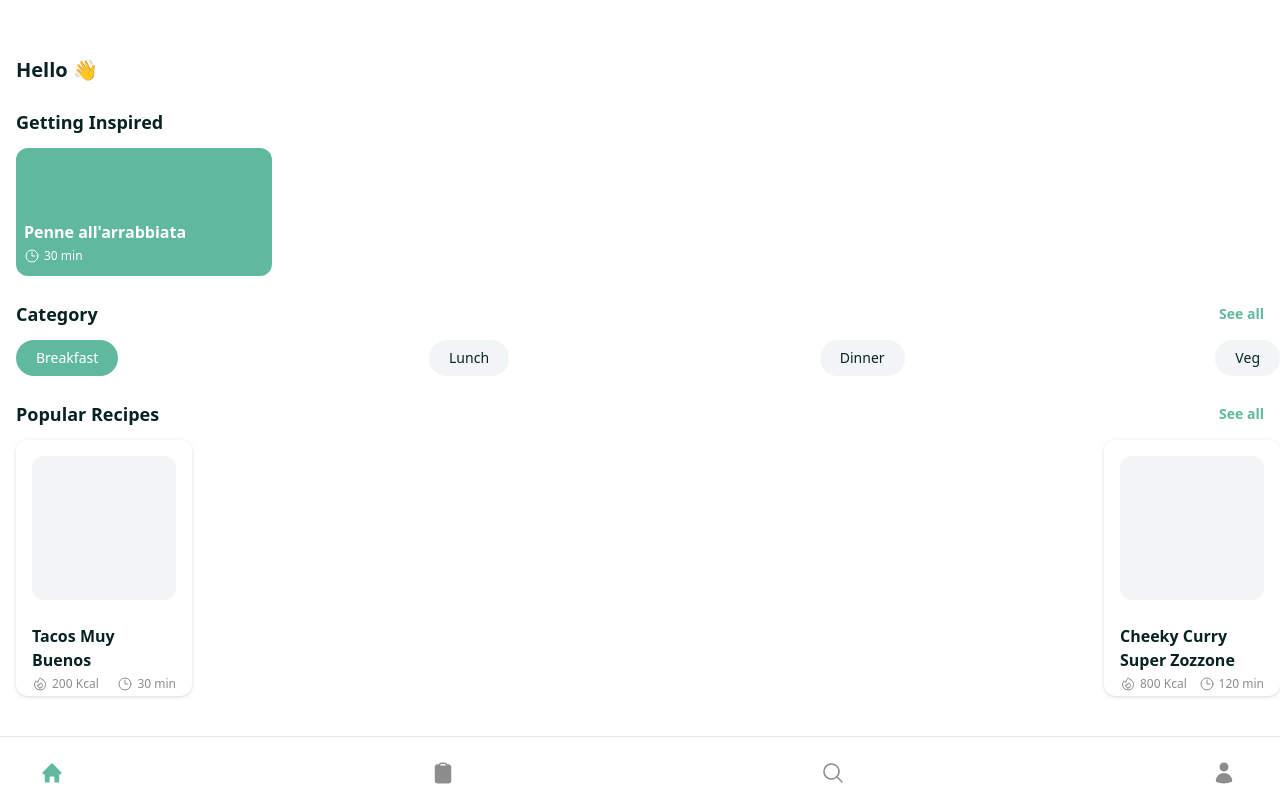
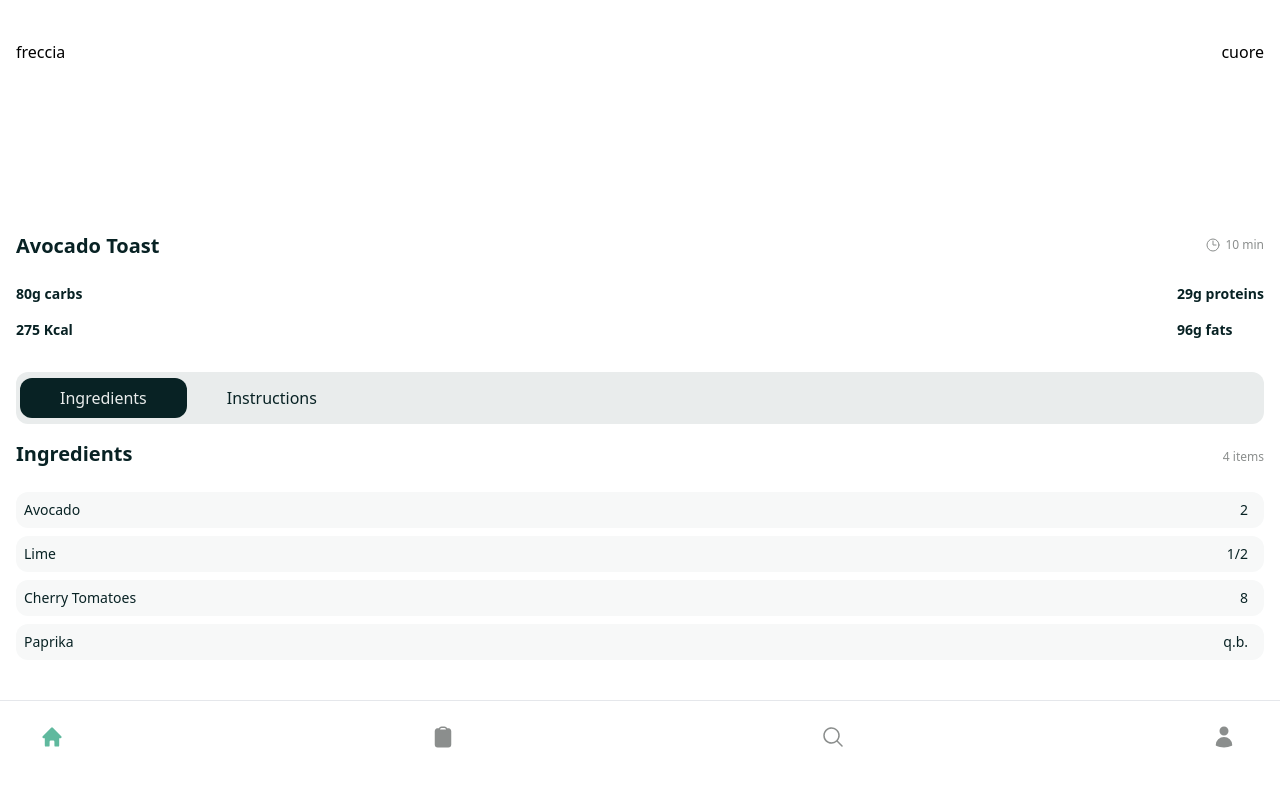
Before and after one commit to simopgini/food-app, a Next.js app: page / in a window 1280 px wide. Built offline with nearby package versions, Linux system fonts and the light colour scheme.

Commit message:
Recipe page layout

```diff
--- a/pages/index.js
+++ b/pages/index.js
@@ -20,15 +20,8 @@ export default function Home() {
         <link rel="icon" href="/favicon.ico" />
       </Head>
       <main >
-        {/* <div className='bg-zinc-600 px-32 w-96'>
-          <div>
-            sdffgjkjhgfd
-            sdfghjfd
-          </div>
-        </div> */}
-
         {/* HOME */}
-        <div>
+        {/* <div>
           <div className='mt-14 mb-6 pl-4 text-[#082224] text-xl font-bold'>
             Hello 👋
           </div>
@@ -108,7 +101,6 @@ export default function Home() {
             </div>
           </section>
           <nav className='mt-10'>
-            {/* <div className=''></div> */}
             <hr></hr>
             <div className='pt-6 px-10 flex justify-between items-center text-sm'>
               <HomeIcon className='h-6 w-6 mr-1 text-[#60B99E]' />
@@ -117,6 +109,81 @@ export default function Home() {
               <UserIcon className='h-6 w-6 mr-1 text-[#8B8E8D]' />
             </div>
           </nav>
+        </div> */}
+
+
+        <div>
+          <div className='px-4'>
+            <div className='mt-10 flex justify-between items-center'>
+              <div>freccia</div>
+              <div>cuore</div>
+            </div>
+            <img></img>
+            <div className='pt-28'>
+              <section className='pb-4'>
+                <div className='flex justify-between items-baseline'>
+                  <h1 className='mt-14 mb-6 text-[#082224] text-xl font-bold'>
+                    Avocado Toast
+                  </h1>
+                  <p className='flex text-[#8B8E8D]'>
+                    <ClockIcon className='h-4 w-4 mr-1' />
+                    <span className='font-light text-xs'>10 min</span>
+                  </p>
+                </div>
+                <div className='flex justify-between text-[#082224]'>
+                  <div className='text-sm font-semibold'>
+                    <div className='mb-4'>80g carbs</div>
+                    <div>275 Kcal</div>
+                  </div>
+                  <div className='mb-8 text-sm font-semibold'>
+                    <div className='mb-4'>29g proteins</div>
+                    <div>96g fats</div>
+                  </div>
+                </div>
+                <div className='bg-[#E9ECEC] py-1.5 px-1 flex rounded-xl font-medium'>
+                  <button className='text-[#E9ECEC] bg-[#082224] px-10 py-2 rounded-xl'>Ingredients</button>
+                  <button className='text-[#082224] pl-10'>Instructions</button>
+                </div>
+              </section>
+              <section>
+                <div className='flex justify-between items-baseline'>
+                  <h1 className=' mb-6 text-[#082224] text-xl font-bold'>
+                    Ingredients
+                  </h1>
+                  <p className='flex text-[#8B8E8D]'>
+                    <span className='font-light text-xs'>4 items</span>
+                  </p>
+                </div>
+                <div>
+                  <div className='bg-[#F7F8F8] text-sm font-medium mb-2 py-2 px-2 flex justify-between items-baseline rounded-xl text-[#082224]'>
+                    <div className='rounded-xl'>Avocado</div>
+                    <div className='pr-2'>2</div>
+                  </div>
+                  <div className='bg-[#F7F8F8] text-sm font-medium mb-2 py-2 px-2 flex justify-between items-baseline rounded-xl text-[#082224]'>
+                    <div className='rounded-xl'>Lime</div>
+                    <div className='pr-2'>1/2</div>
+                  </div>
+                  <div className='bg-[#F7F8F8] text-sm font-medium mb-2 py-2 px-2 flex justify-between items-baseline rounded-xl text-[#082224]'>
+                    <div className='rounded-xl'>Cherry Tomatoes</div>
+                    <div className='pr-2'>8</div>
+                  </div>
+                  <div className='bg-[#F7F8F8] text-sm font-medium mb-2 py-2 px-2 flex justify-between items-baseline rounded-xl text-[#082224]'>
+                    <div className='rounded-xl'>Paprika</div>
+                    <div className='pr-2'>q.b.</div>
+                  </div>
+                </div>
+              </section>
+            </div>
+          </div>
+          <div className='pt-8'>
+            <hr></hr>
+            <div className='pt-6 px-10 flex justify-between items-center text-sm'>
+              <HomeIcon className='h-6 w-6 mr-1 text-[#60B99E]' />
+              <ClipboardIcon className='h-6 w-6 mr-1 text-[#8B8E8D]' />
+              <MagnifyingGlassIcon className='h-6 w-6 mr-1 text-[#8B8E8D]' />
+              <UserIcon className='h-6 w-6 mr-1 text-[#8B8E8D]' />
+            </div>
+          </div>
         </div>
       </main>
     </>
```
